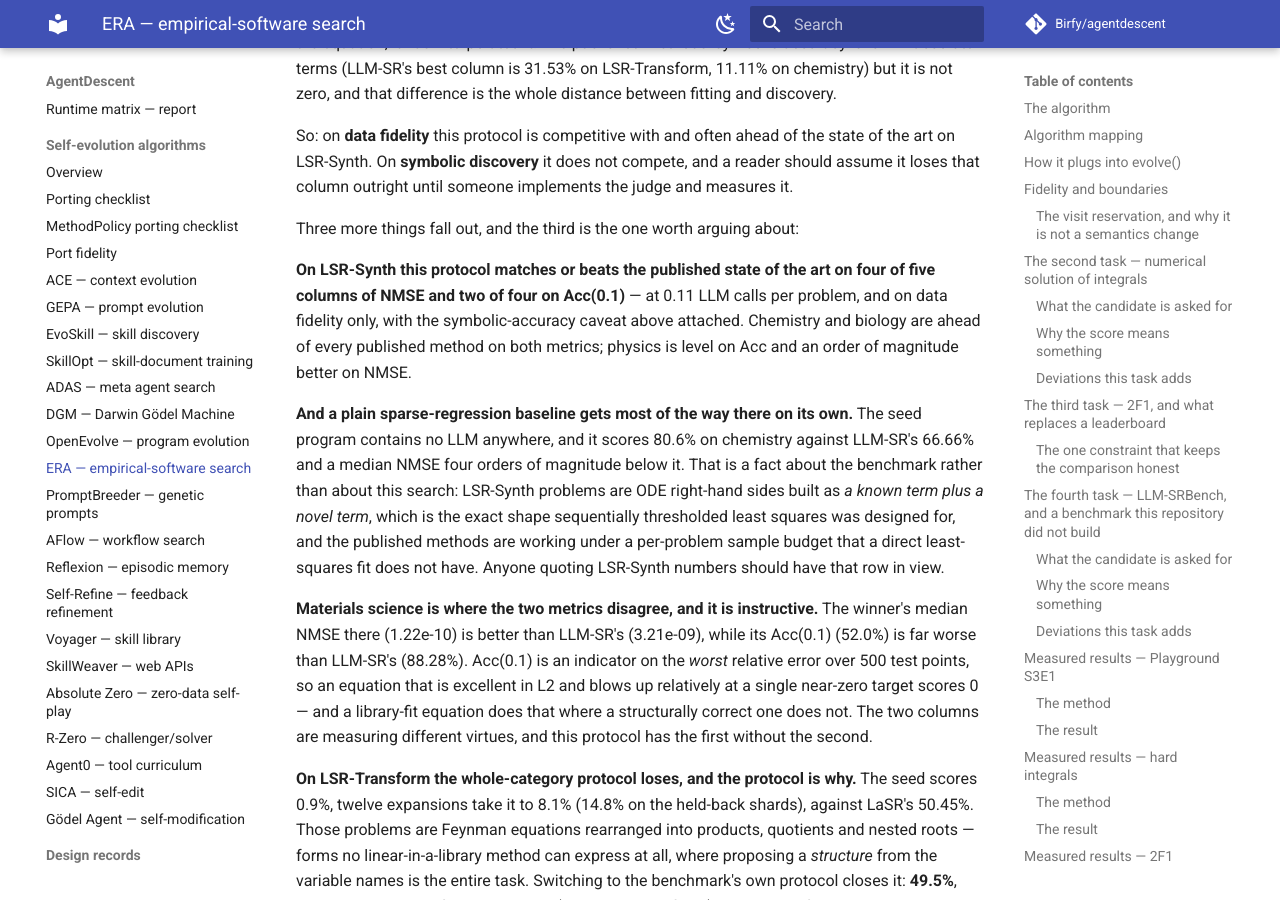
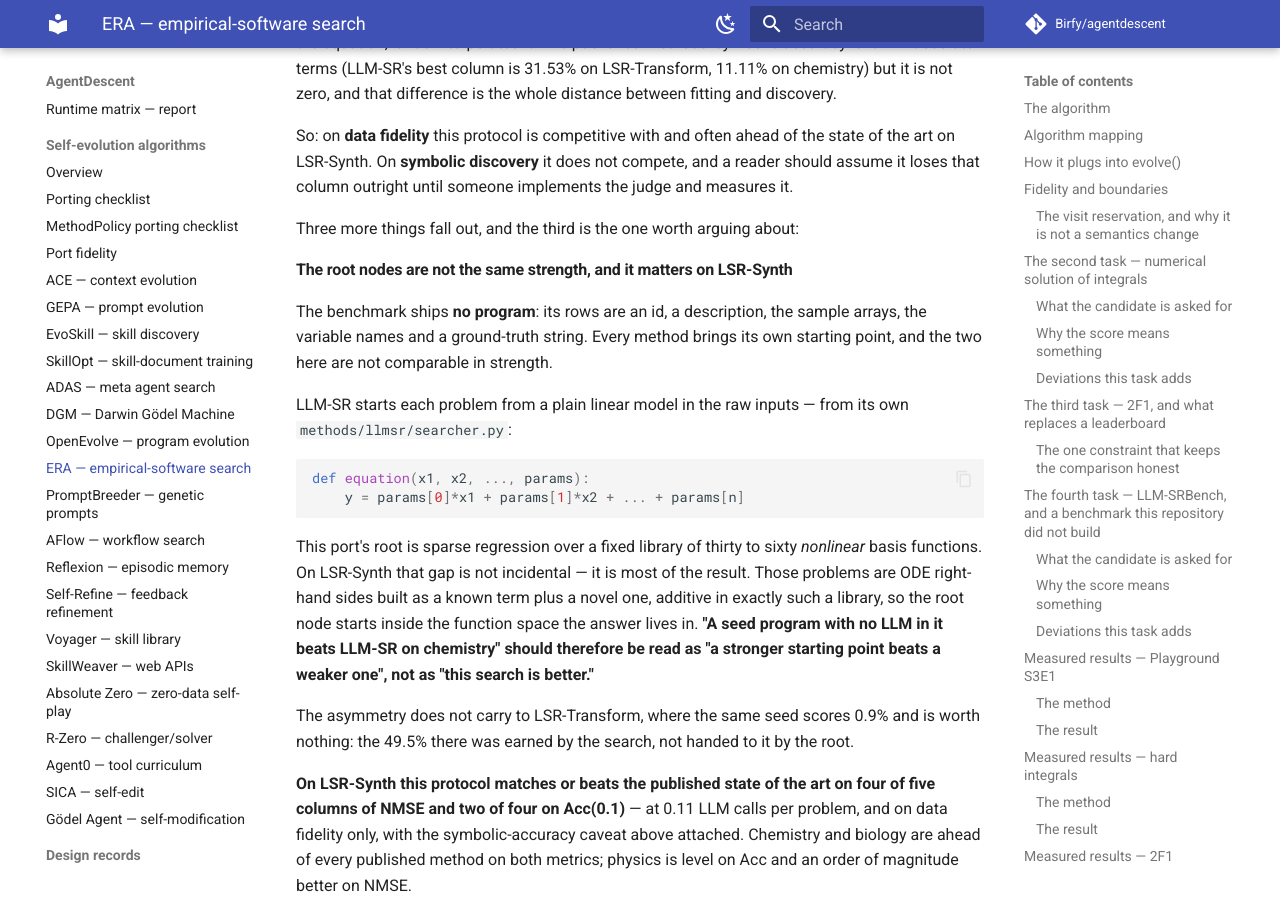
Before and after one commit to Birfy/agentdescent, an MkDocs documentation site: the page built from docs/algo-era.md, in a window 1280 px wide and 900 px high, scrolled down 29681 px. Built offline with MkDocs 1.6.1 and Material for MkDocs 9.7.7, drawn with Linux system fonts in a browser that asks for light colours; comment, search, counter and statistics services are not loaded.

Commit message:
ERA/LLM-SRBench: say that the root nodes are not the same strength
Asked where the seed program comes from, and the honest answer qualifies the
LSR-Synth comparison enough that it belongs in the write-up rather than in a
reply.

The benchmark ships no program -- its rows are an id, a description, the sample
arrays, the variable names and a ground-truth string -- so every method brings
its own starting point. LLM-SR starts each problem from a plain linear model in
the raw inputs (methods/llmsr/searcher.py). This port's root is sparse
regression over thirty to sixty nonlinear basis functions, written here because
the ERA search needs a root and, unlike the sibling tasks, there is no library
call to use as one.

On LSR-Synth that difference is most of the result rather than a detail: those
problems are ODE right-hand sides built as a known term plus a novel one,
additive in exactly such a library, so the root starts inside the function space
the answer lives in. "A seed with no LLM in it beats LLM-SR on chemistry" is
therefore a statement about starting points, not about search quality, and the
docs now say so where the number is quoted.

It does not carry to LSR-Transform, where the same seed scores 0.9% and is worth
nothing -- the 49.5% there was earned by the search.

Co-Authored-By: Claude Opus 5 <noreply@anthropic.com>
Claude-Session: https://claude.ai/code/session_01BaxvpBM1iL4CsMNnG8ASBX

````diff
--- a/docs/algo-era.md
+++ b/docs/algo-era.md
@@ -1168,6 +1168,32 @@ judge and measures it.
 
 Three more things fall out, and the third is the one worth arguing about:
 
+#### The root nodes are not the same strength, and it matters on LSR-Synth
+
+The benchmark ships **no program**: its rows are an id, a description, the
+sample arrays, the variable names and a ground-truth string. Every method brings
+its own starting point, and the two here are not comparable in strength.
+
+LLM-SR starts each problem from a plain linear model in the raw inputs — from
+its own `methods/llmsr/searcher.py`:
+
+```python
+def equation(x1, x2, ..., params):
+    y = params[0]*x1 + params[1]*x2 + ... + params[n]
+```
+
+This port's root is sparse regression over a fixed library of thirty to sixty
+*nonlinear* basis functions. On LSR-Synth that gap is not incidental — it is
+most of the result. Those problems are ODE right-hand sides built as a known
+term plus a novel one, additive in exactly such a library, so the root node
+starts inside the function space the answer lives in. **"A seed program with no
+LLM in it beats LLM-SR on chemistry" should therefore be read as "a stronger
+starting point beats a weaker one", not as "this search is better."**
+
+The asymmetry does not carry to LSR-Transform, where the same seed scores 0.9%
+and is worth nothing: the 49.5% there was earned by the search, not handed to it
+by the root.
+
 **On LSR-Synth this protocol matches or beats the published state of the art on
 four of five columns of NMSE and two of four on Acc(0.1)** — at 0.11 LLM calls
 per problem, and on data fidelity only, with the symbolic-accuracy caveat above
````
Also changed, not shown: CHANGELOG.md (+9 -0 lines).
